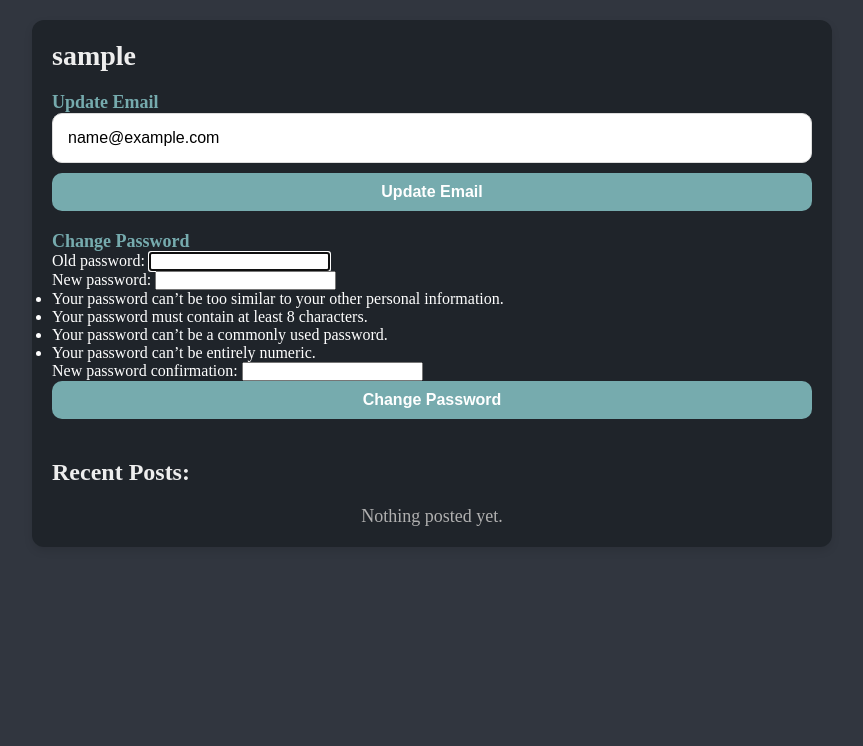
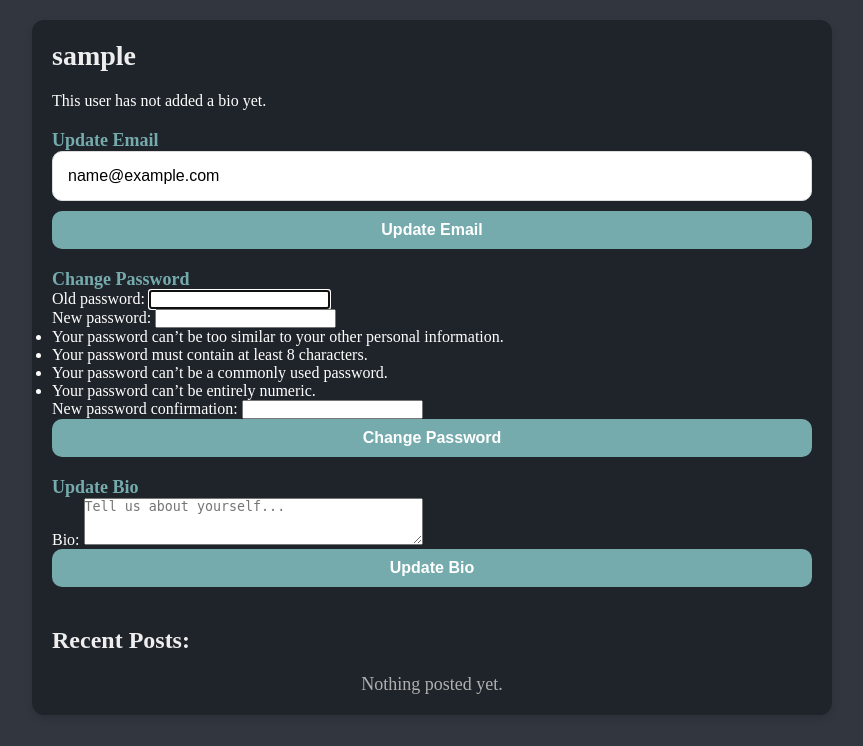
Before and after one commit to p-harting/djocial, a Django app: page /account/1 in a window 1280 px wide. Shown: the part 54-800 px from the top of the page, without its empty margins (208-1071 px from the left). Run offline with Django 4.2, Linux system fonts and the light colour scheme; the visitor is signed in with stand-in values (Sample User, id 1); data comes from the database, SQL or seed files in the repository; data that the repository does not hold is empty; some libraries are stand-ins or nearby versions.

Commit message:
Add profile model and bio to account.html

```diff
--- a/posts/models.py
+++ b/posts/models.py
@@ -2,6 +2,8 @@ from django.db import models
 from django.contrib.auth.models import User
 from cloudinary.models import CloudinaryField
 from django.utils.crypto import get_random_string
+from django.db.models.signals import post_save
+from django.dispatch import receiver
 
 STATUS = ((0, "Draft"), (1, "Published"))
 
@@ -76,3 +78,16 @@ class Report(models.Model):
 
     def __str__(self):
         return f"Report by {self.reporter} on {self.post.slug}"
+
+class Profile(models.Model):
+    user = models.OneToOneField(User, on_delete=models.CASCADE, related_name='profile')
+    bio = models.CharField(max_length=300, blank=True)
+
+    def __str__(self):
+        return f"{self.user.username}'s Profile"
+
+@receiver(post_save, sender=User)
+def create_or_update_user_profile(sender, instance, created, **kwargs):
+    if created:
+        Profile.objects.create(user=instance)
+    instance.profile.save()
--- a/posts/templates/account.html
+++ b/posts/templates/account.html
@@ -4,7 +4,15 @@
 <div class="account-container">
     <h1 class="account-username">{{ user_account.username }}</h1>
 
+    <!-- Display the bio for everyone -->
+    {% if user_account.profile.bio %}
+    <p class="user-bio">{{ user_account.profile.bio }}</p>
+    {% else %}
+    <p class="user-bio">This user has not added a bio yet.</p>
+    {% endif %}
+
     {% if is_own_account %}
+    <!-- Forms for updating email, password, and bio -->
     <form method="post" class="account-form">
         {% csrf_token %}
 
@@ -12,11 +20,24 @@
         <h3 class="form-title">Update Email</h3>
         <input type="email" name="email" value="{{ user_account.email }}" placeholder="New email" class="form-control">
         <button type="submit" name="email_form" class="btn-primary">Update Email</button>
+    </form>
+
+    <form method="post" class="account-form">
+        {% csrf_token %}
 
         <!-- Password Update Section -->
         <h3 class="form-title">Change Password</h3>
         {{ password_form.as_p }}
         <button type="submit" name="password_form" class="btn-primary">Change Password</button>
+    </form>
+
+    <form method="post" class="account-form">
+        {% csrf_token %}
+
+        <!-- Bio Update Section -->
+        <h3 class="form-title">Update Bio</h3>
+        {{ bio_form.as_p }}
+        <button type="submit" name="bio_form" class="btn-primary">Update Bio</button>
     </form>
     {% else %}
     <div class="follow-info">
--- a/posts/views.py
+++ b/posts/views.py
@@ -1,6 +1,6 @@
 from django.views.generic import TemplateView
 from django.views.generic import DetailView
-from .models import Post, Comment, Follow, Report
+from .models import Post, Comment, Follow, Report, Profile
 from django.shortcuts import redirect
 from django.views.generic.edit import FormView
 from django import forms
@@ -136,7 +136,10 @@ class AccountView(LoginRequiredMixin, DetailView):
     context_object_name = 'user_account'
 
     def get_object(self, queryset=None):
-        return User.objects.get(pk=self.kwargs['pk'])
+        user = User.objects.get(pk=self.kwargs['pk'])
+        # Ensure the profile exists
+        Profile.objects.get_or_create(user=user)
+        return user
 
     def get_context_data(self, **kwargs):
         context = super().get_context_data(**kwargs)
@@ -147,6 +150,7 @@ class AccountView(LoginRequiredMixin, DetailView):
         if context['is_own_account']:
             context['email_form'] = forms.Form()  # Placeholder for the email form
             context['password_form'] = PasswordChangeForm(user=self.request.user)
+            context['bio_form'] = BioForm(instance=self.get_object().profile)
         else:
             context['is_following'] = Follow.objects.filter(follower=self.request.user, following=self.get_object()).exists()
 
@@ -180,9 +184,17 @@ class AccountView(LoginRequiredMixin, DetailView):
             else:
                 messages.error(request, 'Please correct the errors below.')
 
+        elif 'bio_form' in request.POST:
+            bio_form = BioForm(request.POST, instance=request.user.profile)
+            if bio_form.is_valid():
+                bio_form.save()
+                messages.success(request, 'Your bio has been updated successfully!')
+                return redirect('account', pk=user.pk)
+
         context = self.get_context_data()
         context['email_form'] = forms.Form()  # Placeholder for the email form
         context['password_form'] = PasswordChangeForm(user=request.user, data=request.POST)
+        context['bio_form'] = BioForm(instance=request.user.profile)
         return render(request, self.template_name, context)
 
 class PostUpdateView(LoginRequiredMixin, UpdateView):
@@ -203,3 +215,14 @@ class PostDeleteView(LoginRequiredMixin, DeleteView):
 
     def get_queryset(self):
         return self.model.objects.filter(author=self.request.user)
+
+class BioForm(forms.ModelForm):
+    class Meta:
+        model = Profile
+        fields = ['bio']
+        widgets = {
+            'bio': forms.Textarea(attrs={'rows': 3, 'placeholder': 'Tell us about yourself...', 'maxlength': '300'})
+        }
+        labels = {
+            'bio': 'Bio'
+        }
```
Also changed, not shown: posts/admin.py (+7 -1 lines), posts/migrations/0009_profile.py (added).
